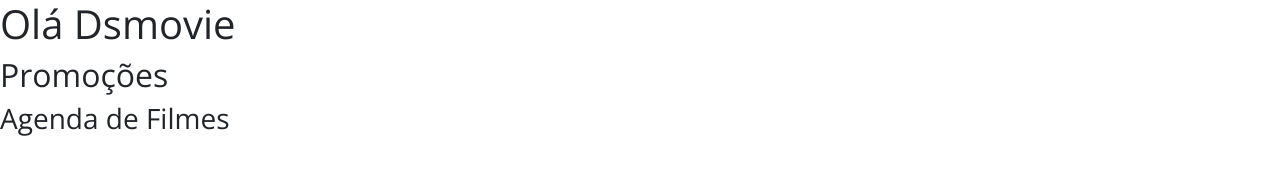
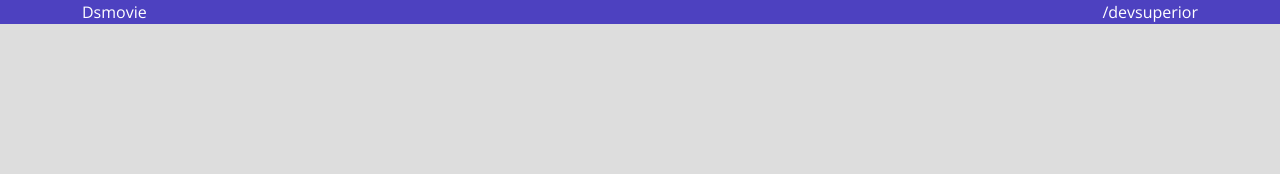
Before and after one commit to Fernandoold/Dsmovie, a plain HTML site: page index.html in a window 1280 px wide. Drawn offline with nearby package versions, Linux system fonts and the light colour scheme.

Commit message:
Barra superior PARTE 1

```diff
--- a/css/styles.css
+++ b/css/styles.css
@@ -1,5 +1,26 @@
 @import url('https://fonts.googleapis.com/css2?family=Open+Sans:wght@300;400;700&display=swap');
 
 * {
+    box-sizing: border-box;
     font-family: 'Open Sans' , sans-serif
 }
+
+html, body {
+background-color: #ddd;
+}
+
+header {
+    background-color: #4D41C0;
+    color: #ffff
+}
+
+nav {
+    display: flex;
+    align-items: center;
+    justify-content: space-between;
+}
+
+a, a:hover {
+    text-decoration: none;
+    color: unset
+}
--- a/index.html
+++ b/index.html
@@ -9,10 +9,15 @@
     <link href="https://cdn.jsdelivr.net/npm/bootstrap@5.1.3/dist/css/bootstrap.min.css" rel="stylesheet" integrity="sha384-1BmE4kWBq78iYhFldvKuhfTAU6auU8tT94WrHftjDbrCEXSU1oBoqyl2QvZ6jIW3" crossorigin="anonymous">
 
     <link rel="stylesheet" href="css/styles.css">
+
 </head>
 <body>
-    <h1>Olá Dsmovie</h1>
-    <h2>Promoções</h2>
-    <h3>Agenda de Filmes</h3>
+    <header>
+        <nav class="container"
+            <h1>Dsmovie</h1>
+            <a href="https://github.com/devsuperior">/devsuperior</a>
+        </nav>
+     </header>
+
 </body>
 </html>
```
